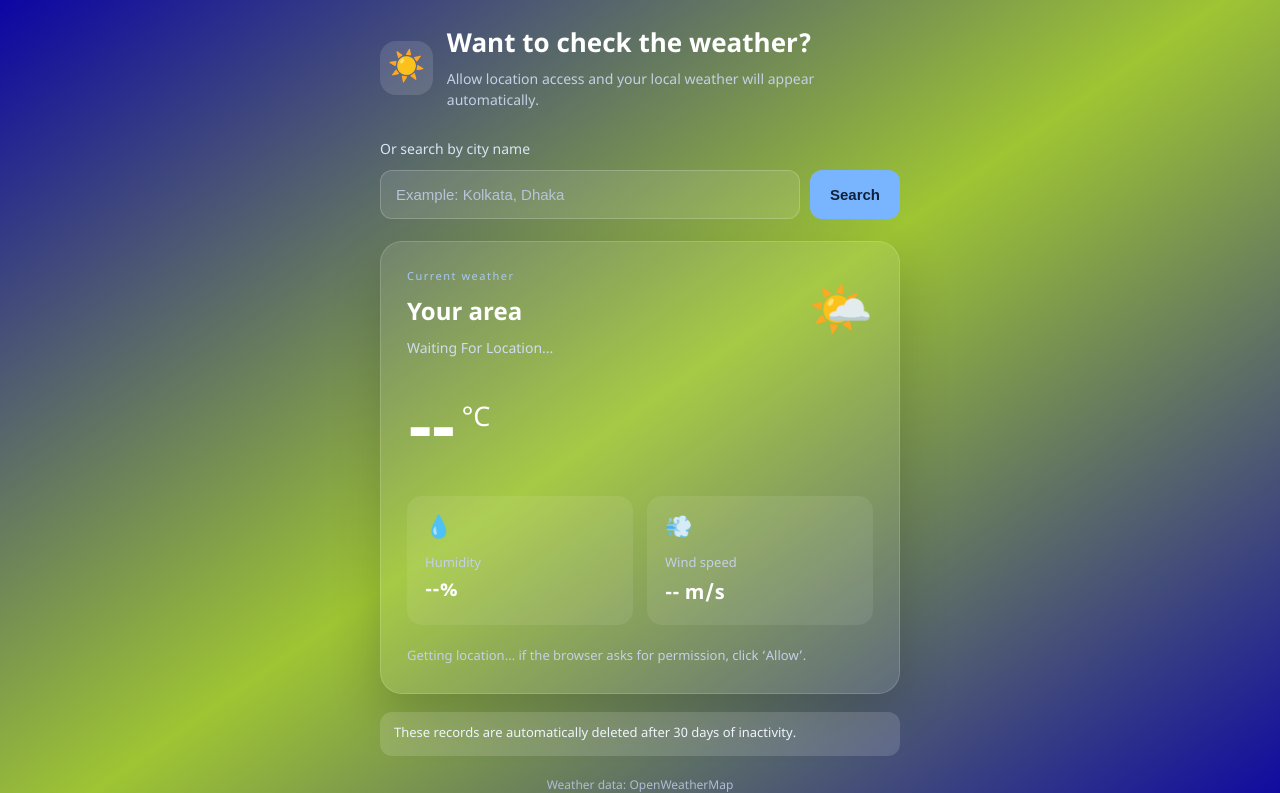
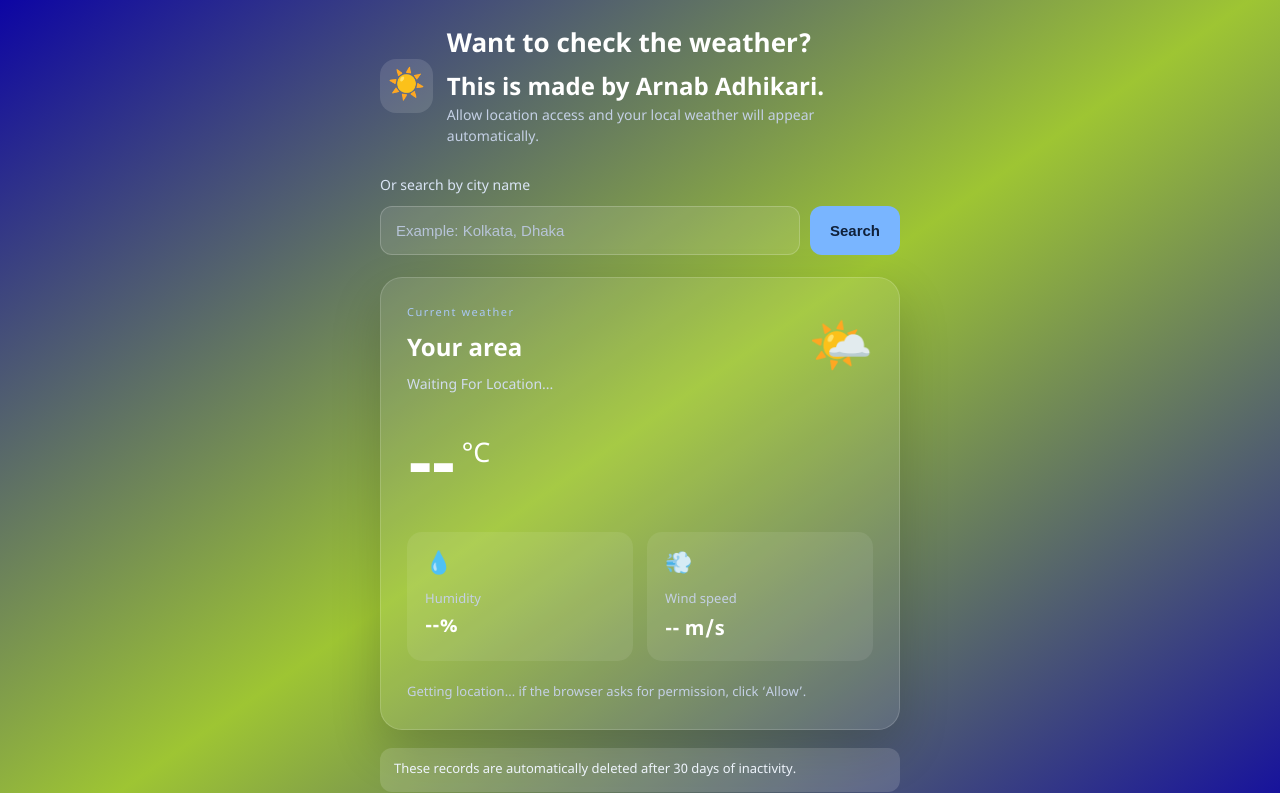
Before and after one commit to arnabadhikari777/Location-test, a Flask app: page / in a window 1280 px wide. Shown: the top 793 px of the page. Run offline with Flask 3, Linux system fonts and the light colour scheme; data comes from the database, SQL or seed files in the repository; parts of the project's set-up code (start-up, migrations or seed data) failed here and were passed over.

Commit message:
name Add

```diff
--- a/templates/home.html
+++ b/templates/home.html
@@ -15,6 +15,7 @@
             <div class="logo">☀️</div>
             <div>
                 <h1>Want to check the weather?</h1>
+                <h2>This is made by Arnab Adhikari.</h2>
                 <p>Allow location access and your local weather will appear automatically.</p>
             </div>
         </header>
```
